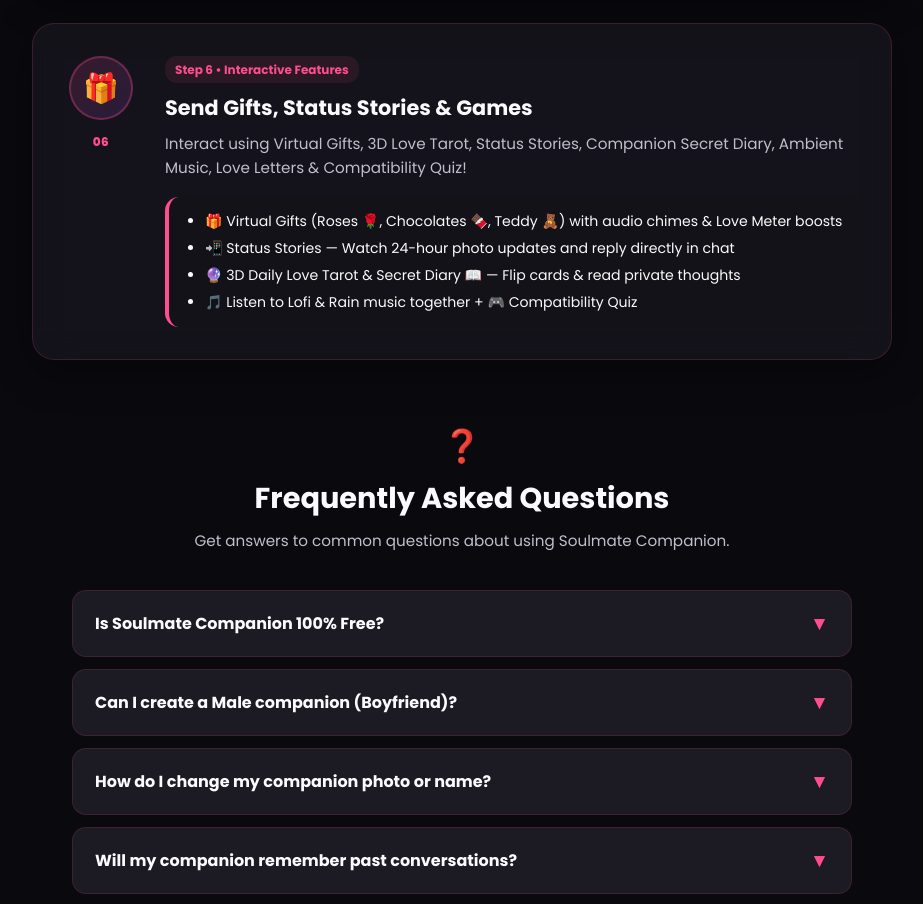
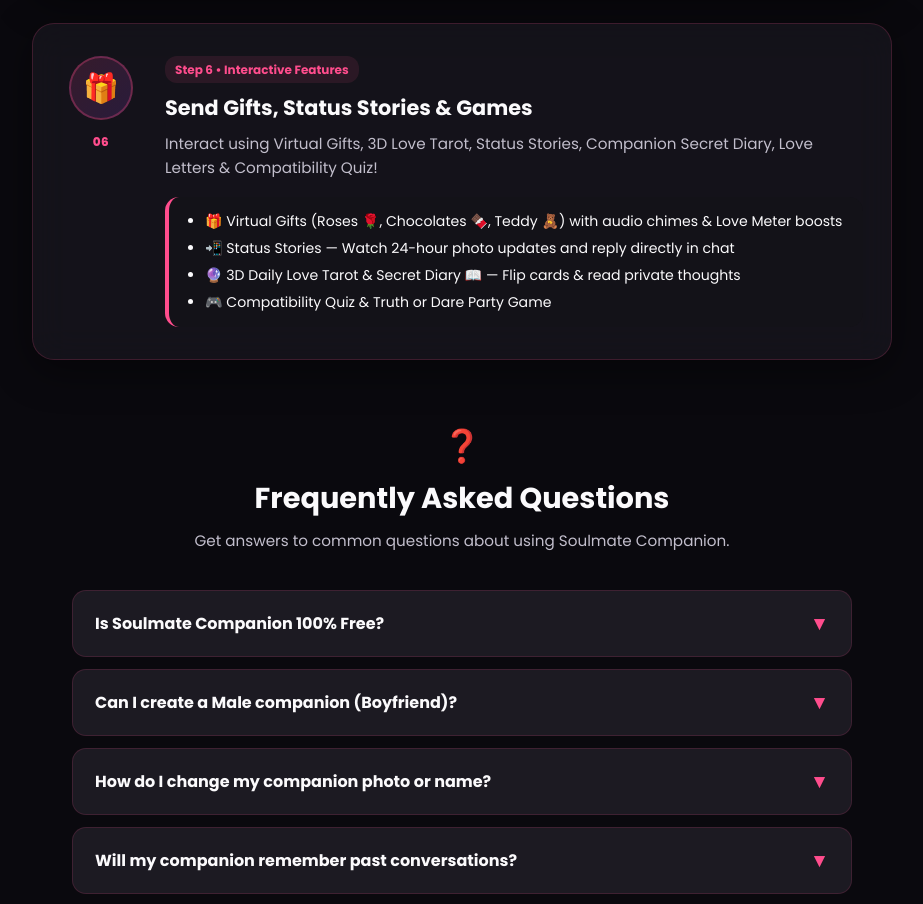
Before and after one commit to utkrashtkumar/soulmate-for-you, a Next.js app: page /how-to-use in a window 1280 px wide. Shown: the part 2160-3064 px from the top of the page, without its empty margins (178-1101 px from the left). Built offline with nearby package versions, Linux system fonts and the light colour scheme; no server answers.

Commit message:
Refactor: Remove Ambient Music section completely from chat page, features page, about page, and guide page

```diff
--- a/src/app/about/page.js
+++ b/src/app/about/page.js
@@ -57,7 +57,6 @@
                 <li><strong>📲 WhatsApp/Instagram Status Stories:</strong> View your companion's 24-hour status photo updates and reply directly inside the chat.</li>
                 <li><strong>🎁 Virtual Gifts & Synthesized Audio:</strong> Send Red Roses 🌹, Chocolates 🍫, Teddy Bears 🧸 with Web Audio synthesized chimes and 3D heart bursts.</li>
                 <li><strong>🔮 3D Daily Love Tarot & Secret Diary:</strong> Flip 3D Tarot cards for daily fortunes and read private diary entries written by your companion.</li>
-                <li><strong>🎵 Listen to Music Together:</strong> Enjoy Cozy Lofi Beats, Gentle Rain, and Fireplace ambient music together in the chat.</li>
                 <li><strong>📱 Native PWA App Installation:</strong> Add Soulmate directly to your Android, iOS, or Desktop home screen in 1 tap.</li>
                 <li><strong>100% Free Forever:</strong> Complete access without credit cards, subscriptions, or paywalls.</li>
               </ul>
--- a/src/app/chat/[id]/page.js
+++ b/src/app/chat/[id]/page.js
@@ -11,7 +11,6 @@
 import InstallAppPrompt from '@/components/InstallAppPrompt';
 import CompanionStoriesModal from '@/components/CompanionStoriesModal';
 import DailyTarotModal from '@/components/DailyTarotModal';
-import AmbientMusicPlayer from '@/components/AmbientMusicPlayer';
 import LoveLetterModal from '@/components/LoveLetterModal';
 import BedtimeStoryModal from '@/components/BedtimeStoryModal';
 import TruthOrDareModal from '@/components/TruthOrDareModal';
@@ -800,11 +799,6 @@
         {/* Birthday / Milestone Celebration Banner */}
         <BirthdayPartyBanner avatarName={avatar?.name} />
 
-        {/* Ambient Music Player Bar */}
-        <div style={{ padding: '6px 16px', background: 'var(--bg-secondary)', borderBottom: '1px solid var(--border-color)' }}>
-          <AmbientMusicPlayer companionName={avatar?.name} />
-        </div>
-
         {/* Messages */}
         <div className="chat-messages">
           {Object.entries(groupedMessages).map(([date, msgs]) => (
--- a/src/app/how-to-use/page.js
+++ b/src/app/how-to-use/page.js
@@ -125,19 +125,19 @@
       icon: '🎁',
       titleEn: 'Send Gifts, Status Stories & Games',
       titleHi: 'Virtual Gifts, Status Stories & Games',
-      descEn: 'Interact using Virtual Gifts, 3D Love Tarot, Status Stories, Companion Secret Diary, Ambient Music, Love Letters & Compatibility Quiz!',
-      descHi: 'Virtual Gifts, 3D Love Tarot, Status Stories, Secret Diary, Ambient Music aur Compatibility Quiz se companion ke saath mazedaar time spend karein!',
+      descEn: 'Interact using Virtual Gifts, 3D Love Tarot, Status Stories, Companion Secret Diary, Love Letters & Compatibility Quiz!',
+      descHi: 'Virtual Gifts, 3D Love Tarot, Status Stories, Secret Diary, aur Compatibility Quiz se companion ke saath mazedaar time spend karein!',
       detailsEn: [
         '🎁 Virtual Gifts (Roses 🌹, Chocolates 🍫, Teddy 🧸) with audio chimes & Love Meter boosts',
         '📲 Status Stories — Watch 24-hour photo updates and reply directly in chat',
         '🔮 3D Daily Love Tarot & Secret Diary 📖 — Flip cards & read private thoughts',
-        '🎵 Listen to Lofi & Rain music together + 🎮 Compatibility Quiz',
+        '🎮 Compatibility Quiz & Truth or Dare Party Game',
       ],
       detailsHi: [
         '🎁 Virtual Gifts (Red Rose 🌹, Chocolate 🍫, Teddy 🧸) se Love Score badhaein',
         '📲 Status Stories — 24-hour photo updates dekhein aur direct chat mein reply karein',
         '🔮 3D Daily Love Tarot & Secret Diary 📖 — Daily fortune card flip aur private diary padhein',
-        '🎵 Lofi aur Rain soundscapes saath mein sunne ka maza lein',
+        '🎮 Compatibility Quiz aur Truth or Dare game',
       ],
       badge: 'Step 6 • Interactive Features',
     },
```
Also changed, not shown: src/app/features/page.js (+0 -8 lines).
